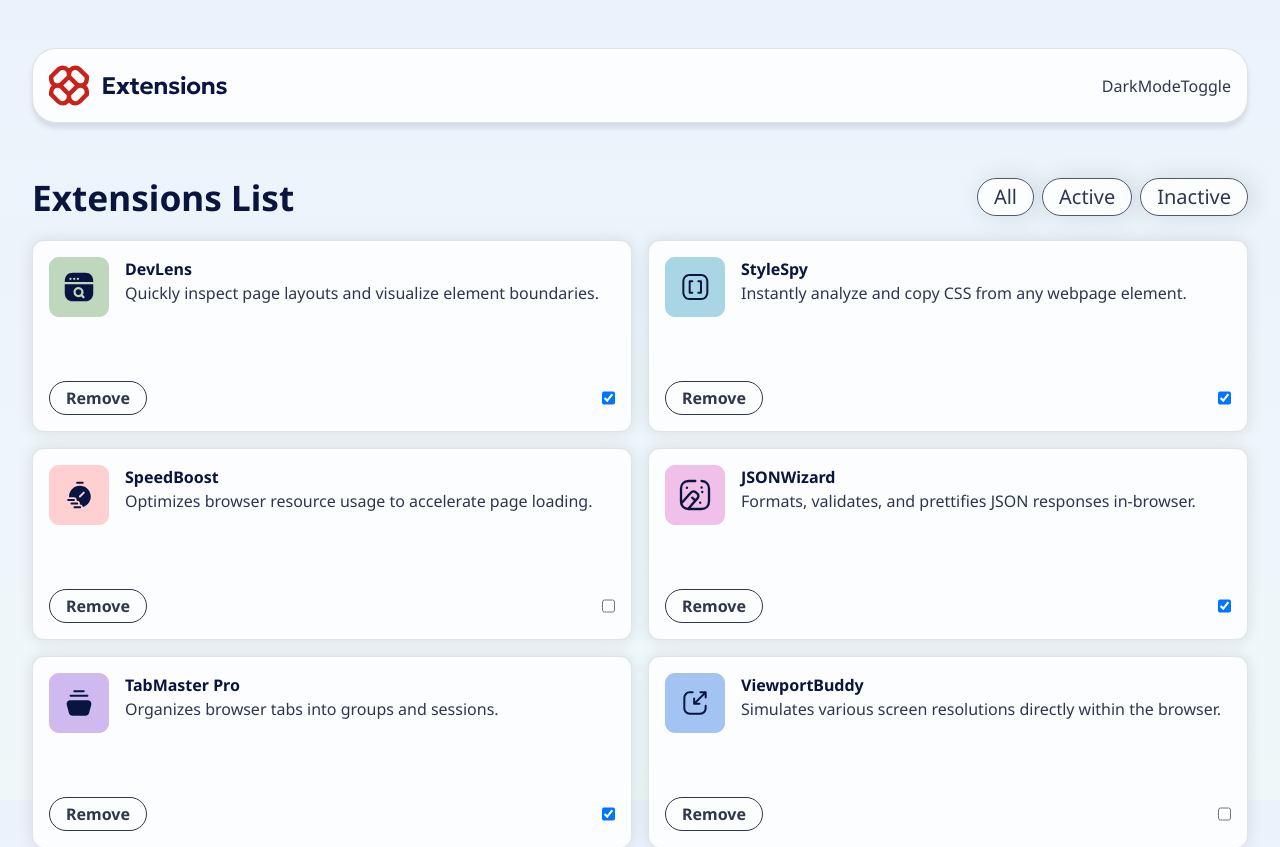
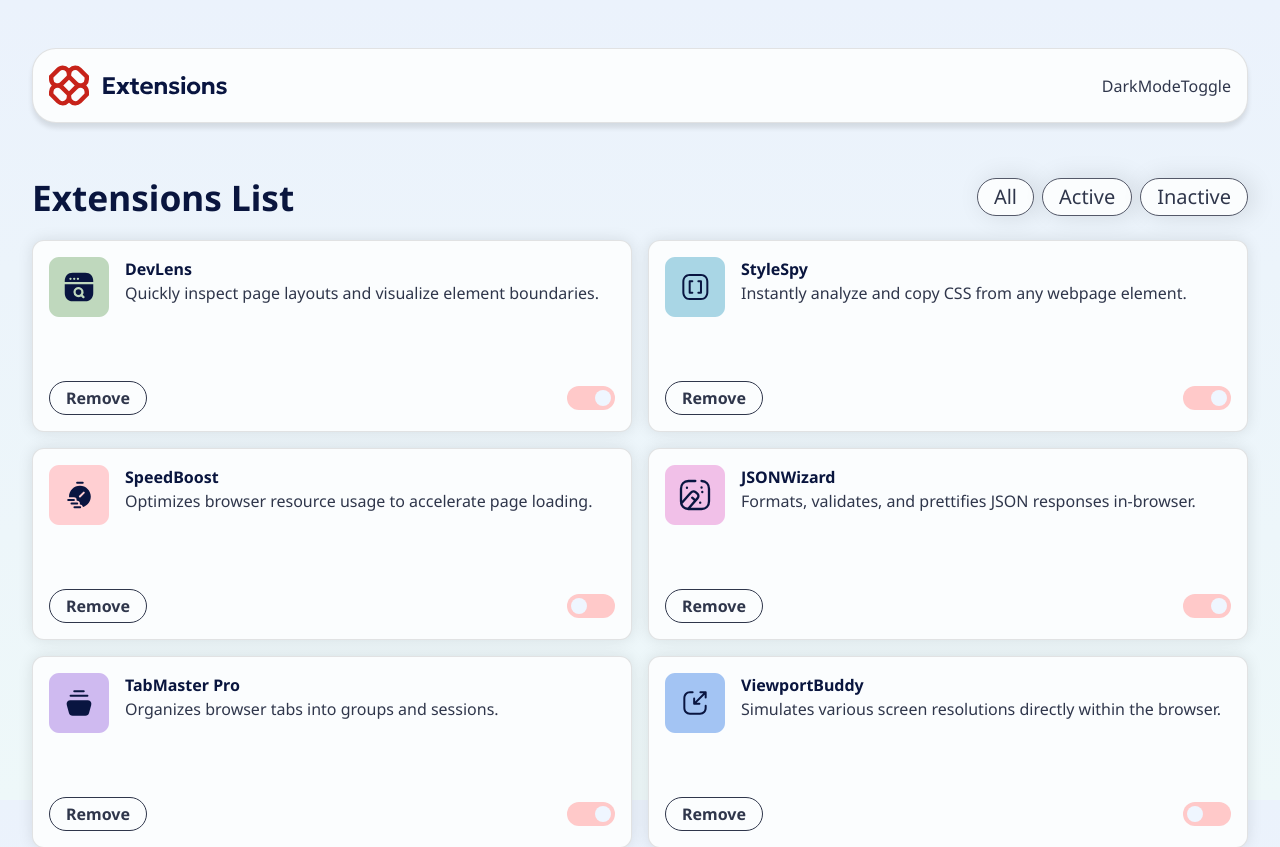
Before and after one commit to lilKriT/fem-browser-extension-manager-ui, a Next.js app: page / in a window 1280 px wide. Shown: the top 847 px of the page. Built offline with nearby package versions, Linux system fonts and the light colour scheme.

Commit message:
Working on toggles.

```diff
--- a/app/_components/ExtensionCard.tsx
+++ b/app/_components/ExtensionCard.tsx
@@ -41,12 +41,19 @@ const ExtensionCard = ({ extension }: { extension: ExtensionCardProps }) => {
         >
           Remove
         </button>
+
+        <label className="flex justify-center items-center cursor-pointer">
+          <div className="relative w-12 h-6 bg-red-200 motion-safe:duration-300 rounded-full">
             <input
               autoComplete="off"
               type="checkbox"
+              className="sr-only peer"
               checked={extensionActive}
               onChange={handleChange}
             />
+            <div className="absolute top-1 left-1 w-4 aspect-square rounded-full bg-blue-50 peer-checked:translate-x-6 motion-safe:duration-300 ease-in-out"></div>
+          </div>
+        </label>
       </div>
     </article>
   );
```
Lines whose indentation alone changed are shown as unchanged.
